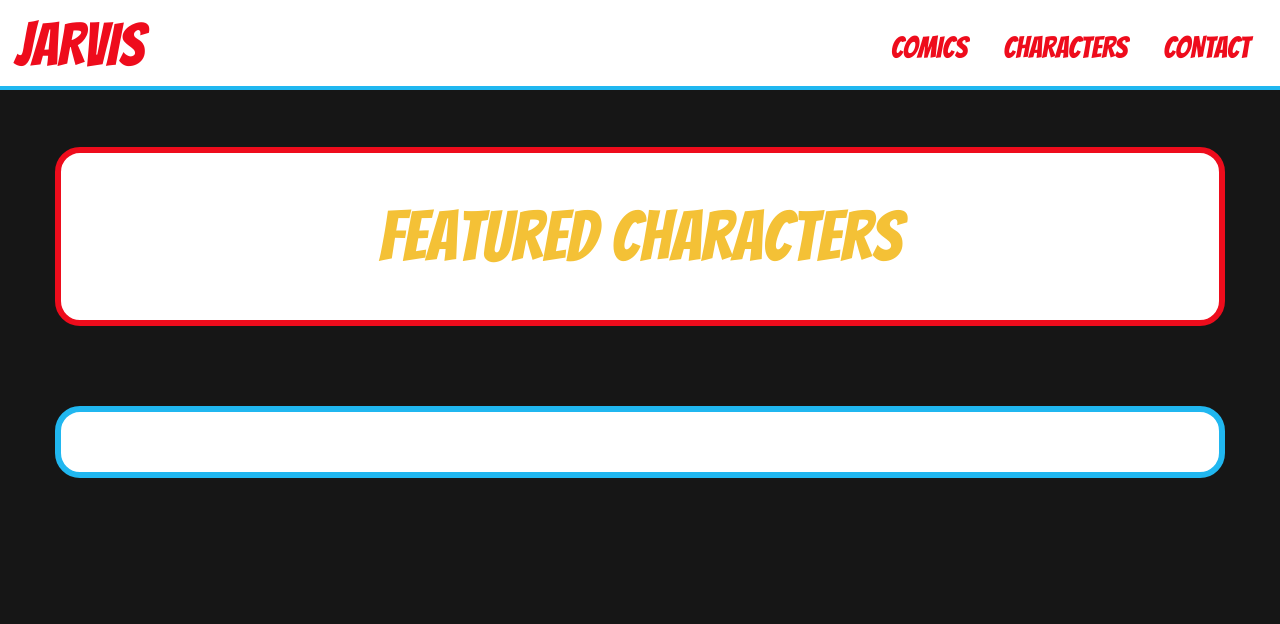
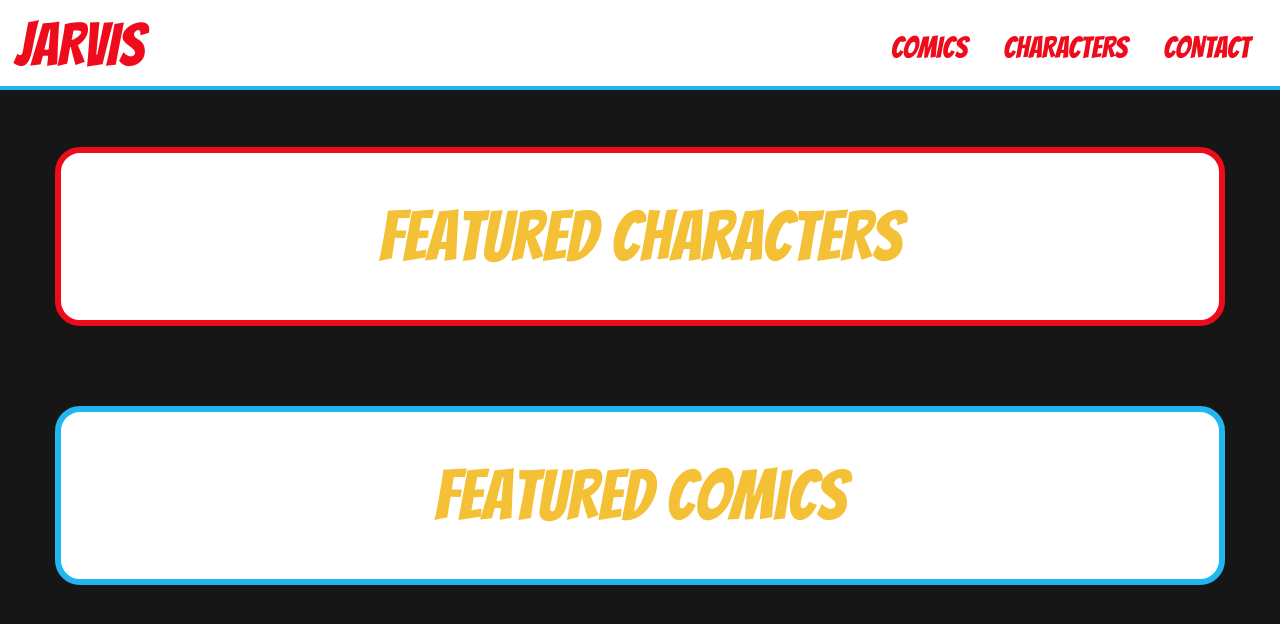
Before and after one commit to MichaelSavoia/Marvel-Fan-Page, a website: page index.html in a window 1280 px wide. Drawn offline with nearby package versions, Linux system fonts and the light colour scheme; no server answers.

Commit message:
fixed homepage scss

```diff
--- a/index.html
+++ b/index.html
@@ -31,10 +31,12 @@
 </div>
 
 <div class="container featured">
-	<div class="row featuredCharacter"><h2>Featured Characters</h2>
+	<div class="row featuredCharacter">
+		<h2>Featured Characters</h2>
 	</div>
 
 	<div class="featuredComic row">
+		<h2>Featured Comics</h2>
 	</div>
 </div>
 
--- a/scss/main.scss
+++ b/scss/main.scss
@@ -58,6 +58,14 @@ body{
 .featured{
 	padding-top: 50px;
 
+	h2{
+			font-family: 'Bangers', cursive;
+			color: #F4C136;
+			padding: 15px 10px;
+			margin: 0;
+			font-size: 7rem;
+		}
+
 	.featuredCharacter{
 		text-align: center;
 		background-color: white;
@@ -66,13 +74,13 @@ body{
 		padding: 30px;
 		margin-bottom: 80px;
 
-		h2{
-			font-family: 'Bangers', cursive;
-			color: #F4C136;
-			padding: 15px 10px;
-			margin: 0;
-			font-size: 7rem;
-		}
+		// h2{
+		// 	font-family: 'Bangers', cursive;
+		// 	color: #F4C136;
+		// 	padding: 15px 10px;
+		// 	margin: 0;
+		// 	font-size: 7rem;
+		// }
 
 		img{
 			height: auto;
```
Also changed, not shown: characters.js (+0 -25 lines), comics.js (+1 -26 lines), css/main.css.
